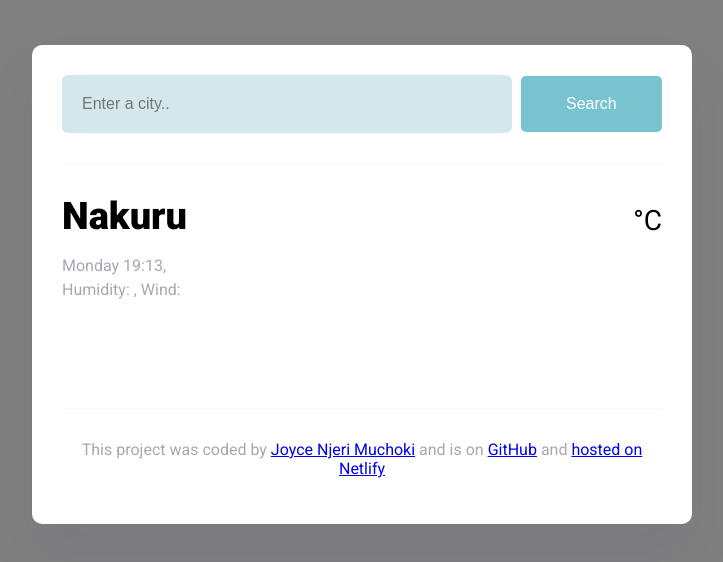
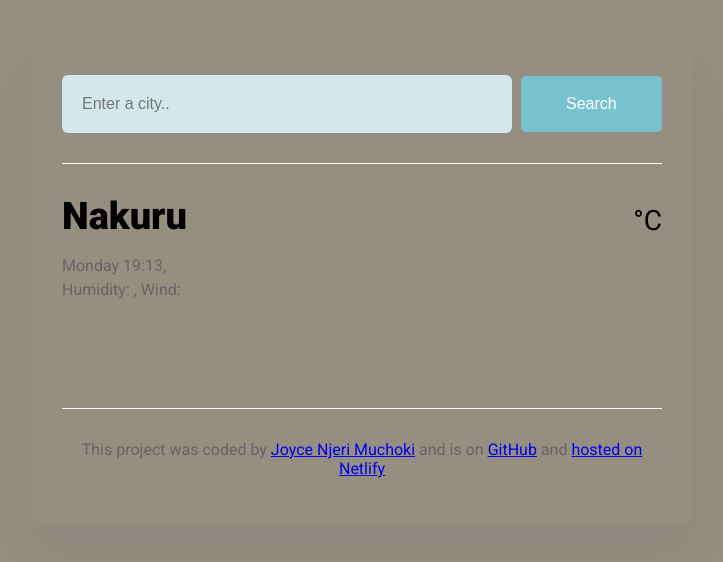
Before and after one commit to Haffie023/MVP-Complete, a plain HTML site: page index.html in a window 1280 px wide. Shown: the whole page, without its empty margins (278-1001 px from the left). Drawn offline with nearby package versions, Linux system fonts and the light colour scheme; no server answers.

Commit message:
js updates

```diff
--- a/src/style.css
+++ b/src/style.css
@@ -1,12 +1,12 @@
 body {
-    background: grey;
+    background: rgb(150, 142, 128);
     font-family: "Roboto", sans-serif;
 }
 
 
 
 .weather-app {
-    background: white;
+    background: transparent;
     max-width: 600px;
     margin: 45px auto;
     padding: 30px;
@@ -26,7 +26,7 @@ header {
 .search-input {
     background-color: #d4e8eb;
     border: none;
-    color: rgba(39, 33, 66, 0.4);
+    color: rgba(49, 20, 174, 0.4);
     font-size: 16px;
     padding: 20px;
     width: 75%;
```
